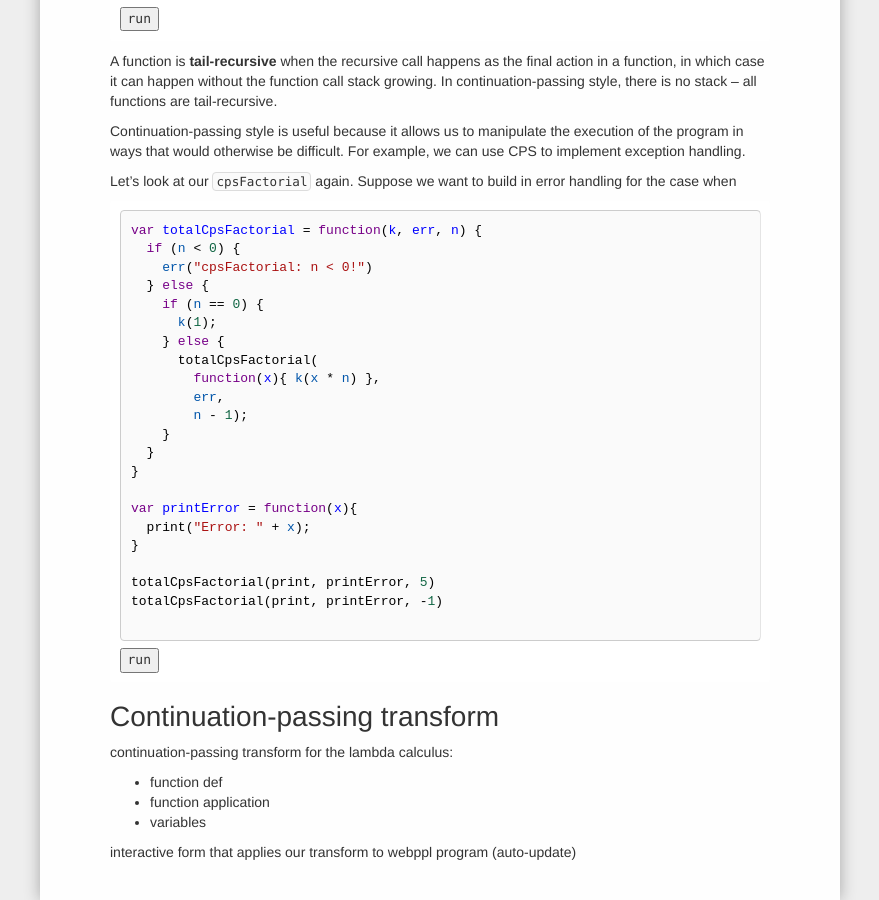
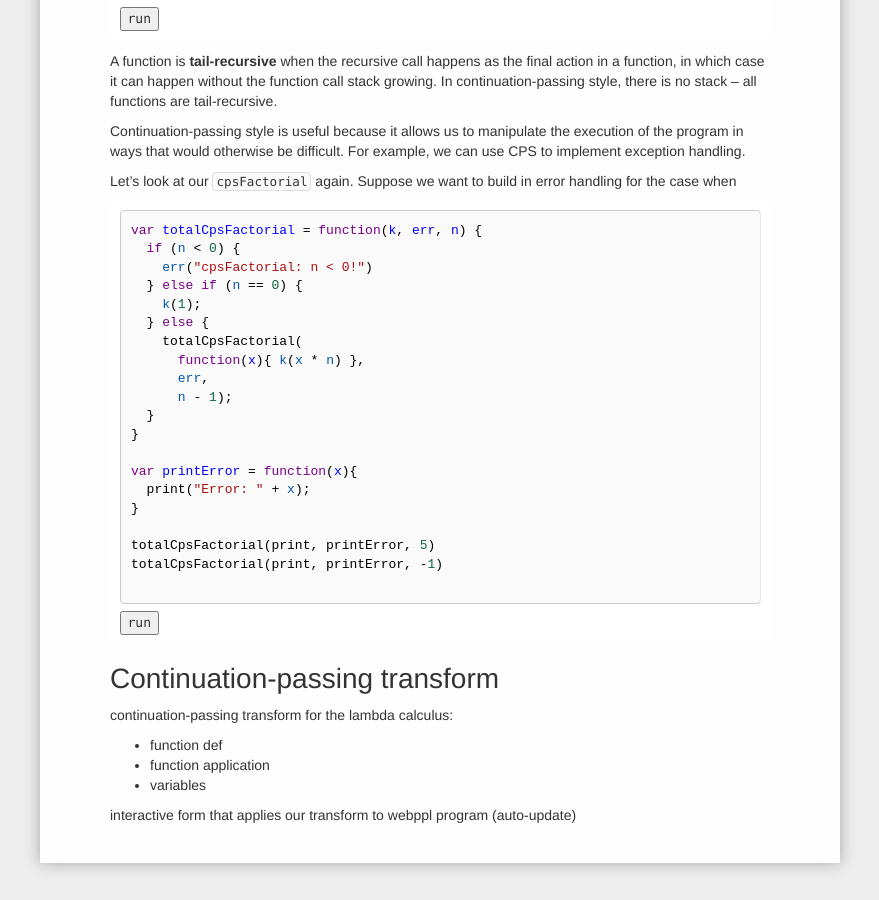
Before and after one commit to probmods/dippl, a Jekyll site: the page built from lectures/continuations.md, in a window 1280 px wide and 900 px high, scrolled down 2279 px. Shown: the whole window, without its empty margins (200-1079 px from the left). Built offline with Jekyll 4.4.1, drawn with Linux system fonts in a browser that asks for light colours; nearby versions of some CDN libraries; library files that are not in the unit come from our copies.

```diff
--- a/lectures/continuations.md
+++ b/lectures/continuations.md
@@ -104,15 +104,13 @@ Let's look at our `cpsFactorial` again. Suppose we want to build in error handli
 var totalCpsFactorial = function(k, err, n) {
   if (n < 0) {
     err("cpsFactorial: n < 0!")
+  } else if (n == 0) {
+    k(1);
   } else {
-    if (n == 0) {
-      k(1);
-    } else {
-      totalCpsFactorial(
-        function(x){ k(x * n) },
-        err,
-        n - 1);
-    }
+    totalCpsFactorial(
+      function(x){ k(x * n) },
+      err,
+      n - 1);
   }
 }
 
```
